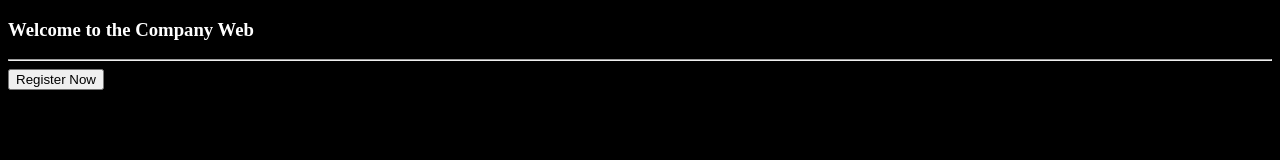
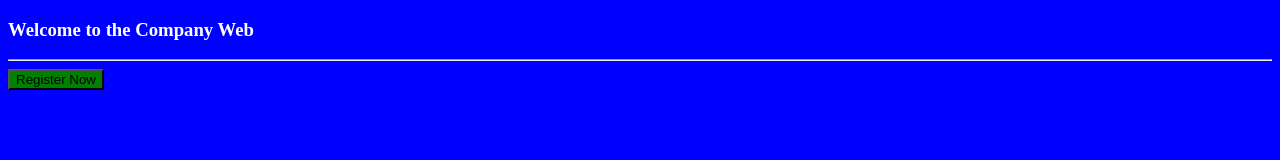
Before and after one commit to theoafactor/companyweb.com, a plain HTML site: page index.html in a window 1280 px wide. Drawn offline with Linux system fonts and the light colour scheme.

Commit message:
Changed color to blue

```diff
--- a/index.html
+++ b/index.html
@@ -5,11 +5,11 @@
     <meta name="viewport" content="width=device-width, initial-scale=1.0">
     <title>Document</title>
 </head>
-<body style="background-color: black; color: white;">
+<body style="background-color: blue; color: white;">
 
     <h3>Welcome to the Company Web</h3>
     <hr>
-    <button>Register Now</button>
+    <button style="background-color: green;">Register Now</button>
 
 </body>
 </html>
```
